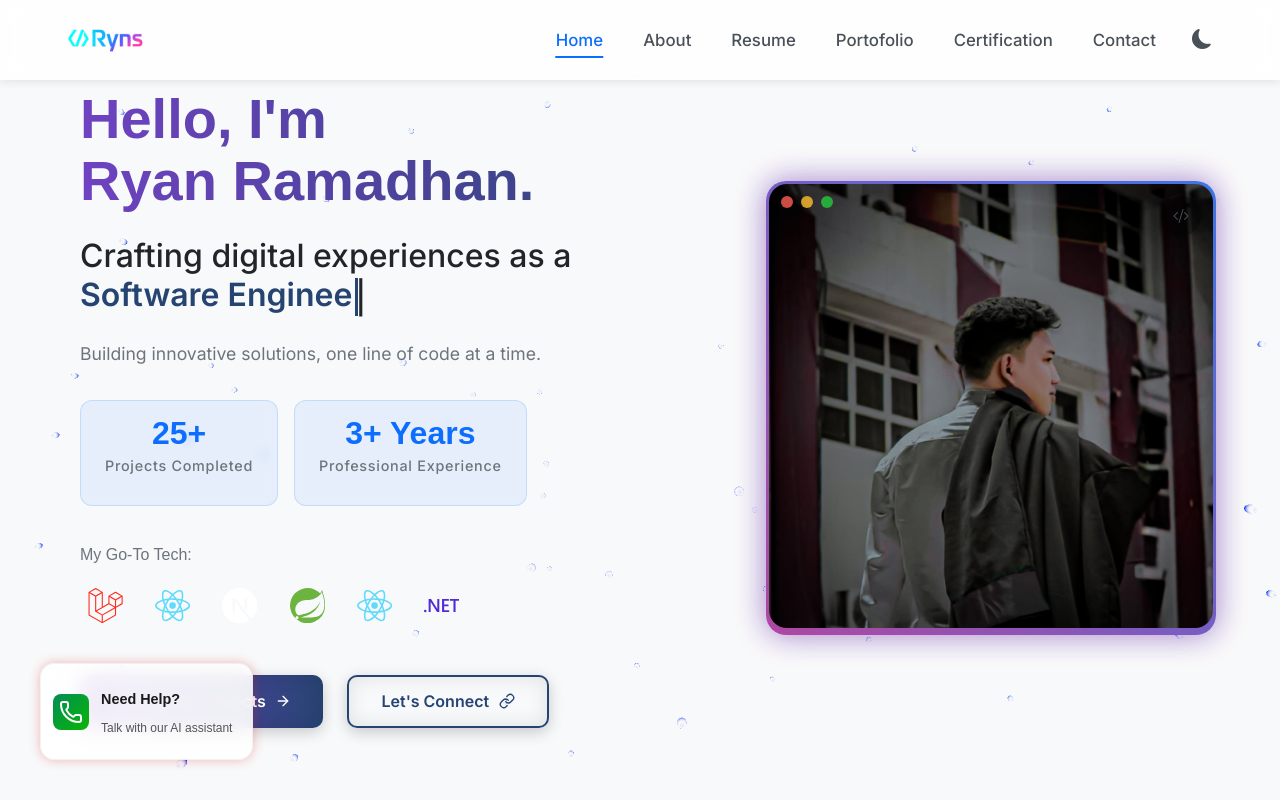
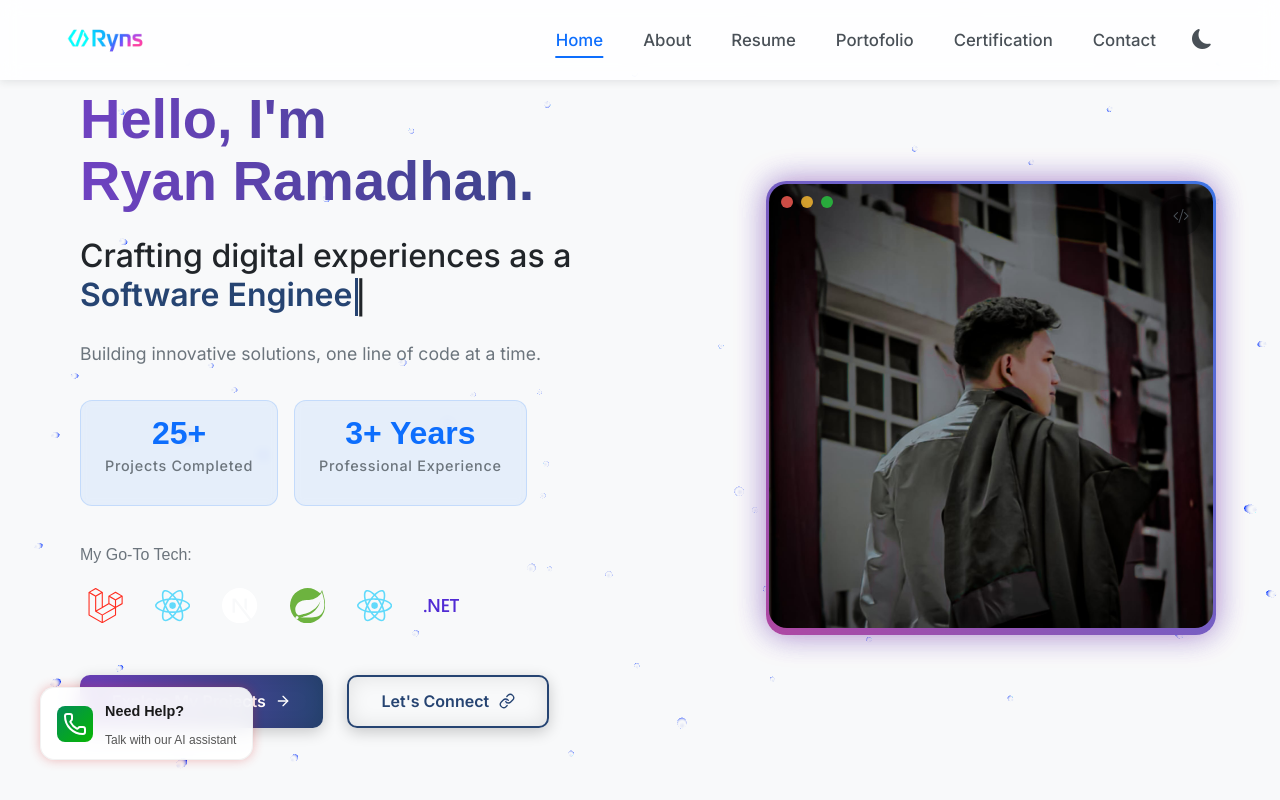
Before and after one commit to RyanRamadhan11/ryanramadhan, a Next.js app: page / in a window 1280 px wide. Shown: the top 800 px of the page. Built offline with nearby package versions, Linux system fonts and the light colour scheme.

Commit message:
update vooice talk

```diff
--- a/src/components/VoiceAssistant/VoiceAssistantButton.module.css
+++ b/src/components/VoiceAssistant/VoiceAssistantButton.module.css
@@ -9,7 +9,7 @@
   display: flex;
   align-items: center;
   gap: 0.75rem;
-  padding: 0.75rem 1.25rem 0.75rem 0.75rem; /* Padding seimbang */
+  padding: 0 1rem 0 1rem;
   border-radius: 0.9rem;
   background: rgba(255, 255, 255, 0.9);
   backdrop-filter: blur(10px);
```
